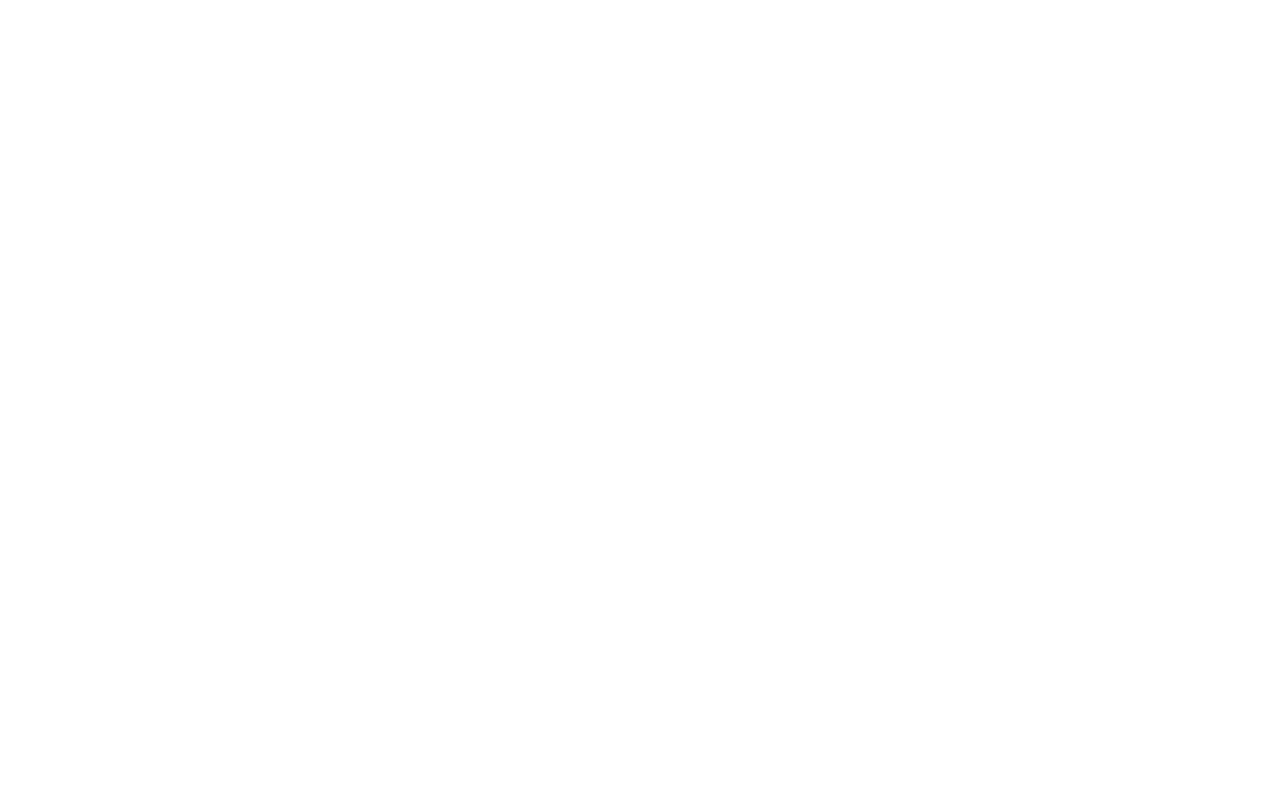
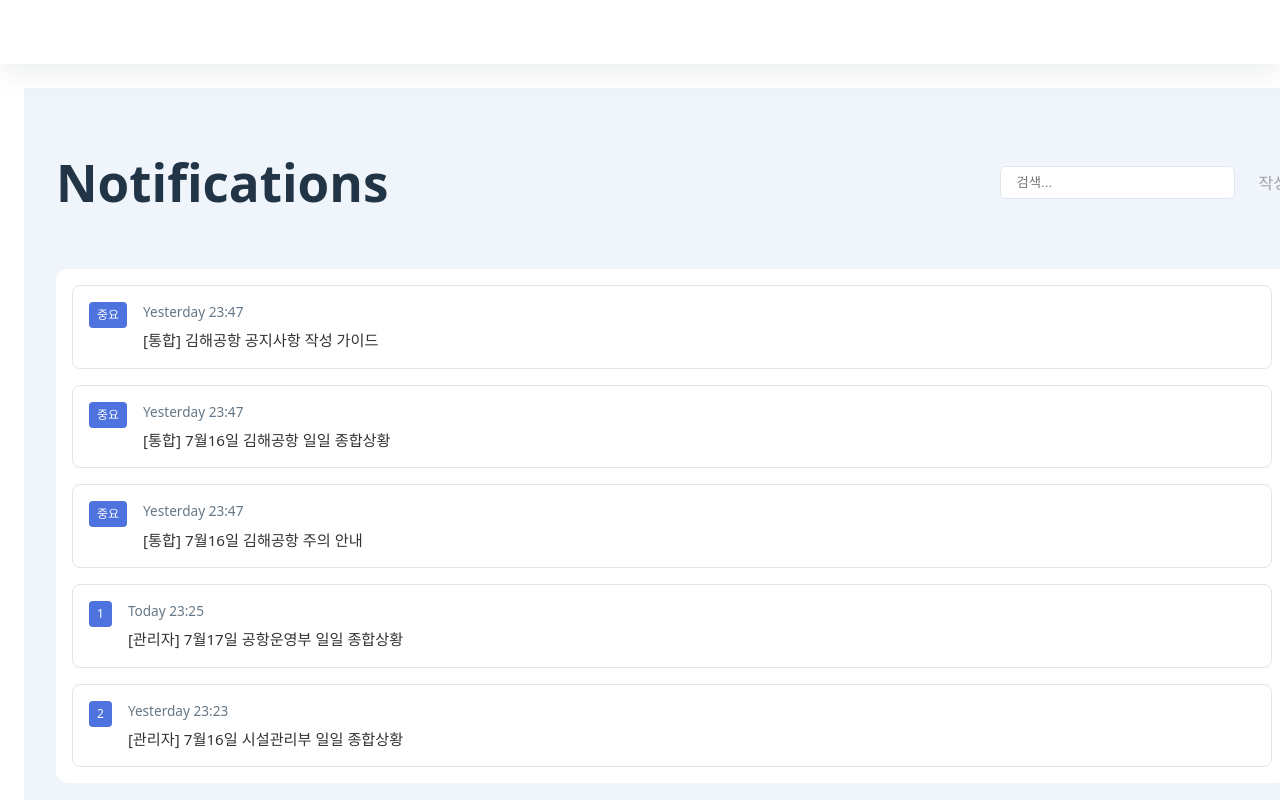
Before and after one commit to airport-ai-facility-monitoring/frontend_workspace, a React (Vite) app in the folder air_front/: page /admin/notifications in a window 1280 px wide. Before the commit this address had no page. Built offline with nearby package versions, Linux system fonts and the light colour scheme; some icons are missing.

Commit message:
adminnotification

```diff
--- a/air_front/src/component/admin/Layout/header/Side.jsx
+++ b/air_front/src/component/admin/Layout/header/Side.jsx
@@ -29,7 +29,7 @@
   {
     text: "Notifications",
     icon: <NotificationsIcon />,
-    path: "/notifications",
+    path: "/admin/notifications",
   },
   { text: "Facility", icon: <CommuteIcon />, path: "/admin/facility" },
 ];
--- a/air_front/src/routes/adminRoutes.jsx
+++ b/air_front/src/routes/adminRoutes.jsx
@@ -3,12 +3,14 @@
 import AdminHome from "../component/admin/AdminHome";
 import UsersList from "../component/admin/UsersList";
 import UserDetail from "../component/admin/UserDetail";
+import NotificationsPage from "../component/notifications/NotificationsPage";
 
 const adminRoutes = (
   <Route path="/admin" element={<AdminLayout />}>
     <Route path="home" element={<AdminHome />} />
     <Route path="management" element={<UsersList />} />
     <Route path="users/:id" element={<UserDetail />} />
+    <Route path="notifications" element={<NotificationsPage />} />
   </Route>
 );
 
```
